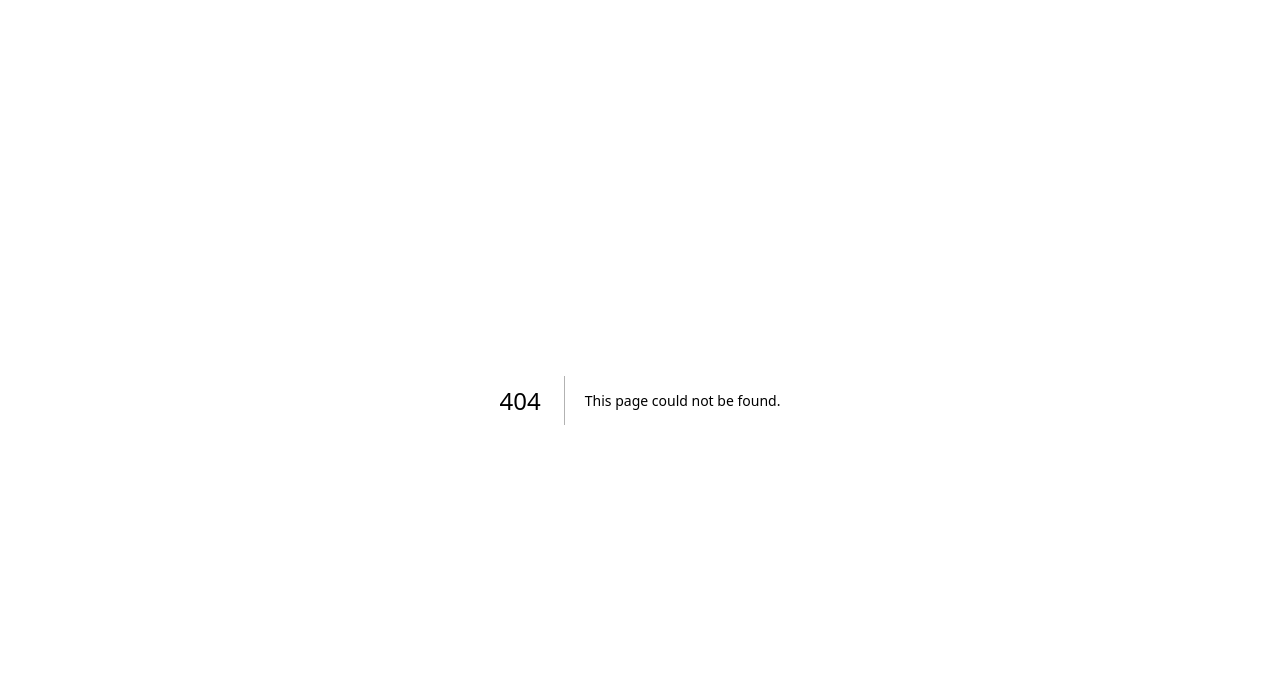
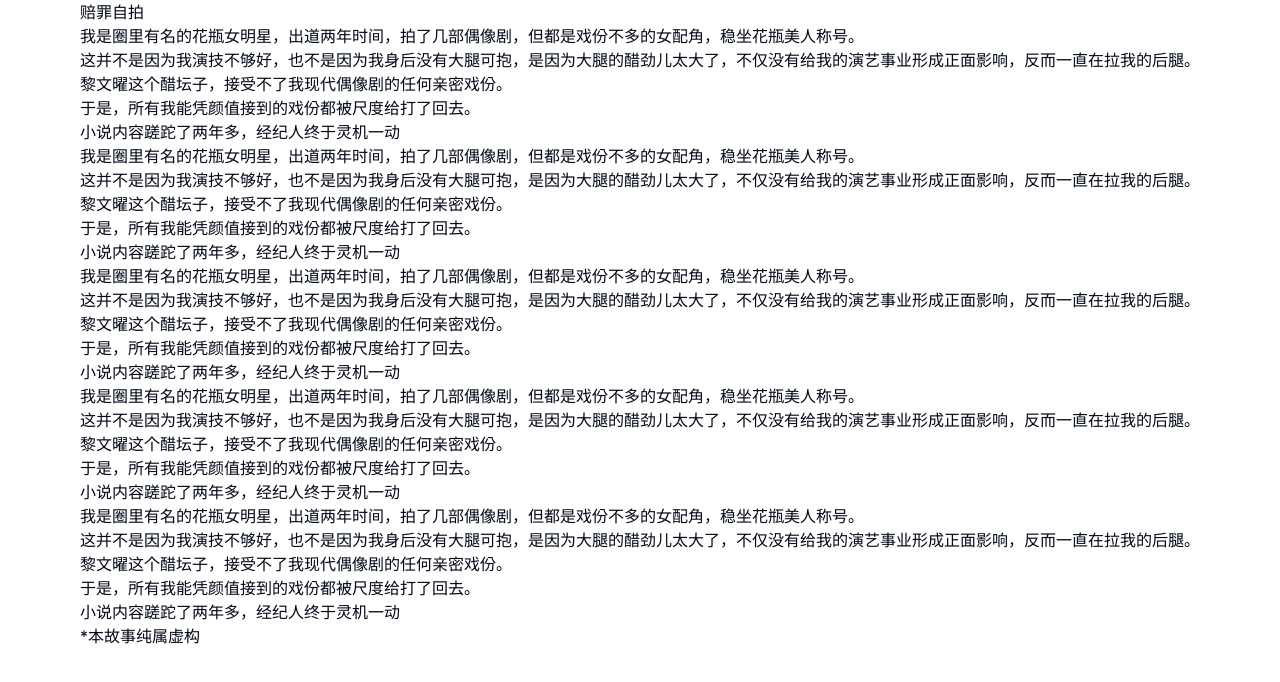
Before and after one commit to Loosand/AI-Story-Video, a Next.js app: page /story in a window 1280 px wide. Before the commit this address had no page. Shown: the top 682 px of the page. Built offline with nearby package versions, Linux system fonts and the light colour scheme.

Commit message:
🐉Feat: 添加故事详情页Demo

```diff
--- /dev/null
+++ b/app/story/layout.tsx
@@ -0,0 +1,7 @@
+export default function Layout({
+	children,
+}: Readonly<{
+	children: React.ReactNode
+}>) {
+	return <div className="flex items-center justify-center">{children}</div>
+}
--- /dev/null
+++ b/app/story/page.tsx
@@ -0,0 +1,5 @@
+import { StoryPage } from "@/features/story"
+
+export default function Page() {
+	return <StoryPage />
+}
--- /dev/null
+++ b/features/story/index.ts
@@ -0,0 +1 @@
+export * from "./pages"
--- /dev/null
+++ b/features/story/pages/StoryPage.tsx
@@ -0,0 +1,63 @@
+export function StoryPage() {
+	return (
+		<div className="relative h-screen w-1/2 space-y-10 overflow-hidden bg-gradient-to-r from-pink-100 via-white to-pink-50 px-20 outline">
+			<div className="animate-scroll-infinite space-y-10">
+				<h1 className="text-shadow-pink mx-auto mt-10 h-fit rounded-full px-10 py-3 text-center text-5xl font-bold text-white outline outline-black">
+					赔罪自拍
+				</h1>
+
+				<section className="space-y-5 indent-10 text-xl font-bold leading-loose">
+					<p>
+						我是圈里有名的花瓶女明星，出道两年时间，拍了几部偶像剧，但都是戏份不多的女配角，稳坐花瓶美人称号。
+					</p>
+					<p>
+						这并不是因为我演技不够好，也不是因为我身后没有大腿可抱，是因为大腿的醋劲儿太大了，不仅没有给我的演艺事业形成正面影响，反而一直在拉我的后腿。
+					</p>
+					<p>黎文曜这个醋坛子，接受不了我现代偶像剧的任何亲密戏份。</p>
+					<p>于是，所有我能凭颜值接到的戏份都被尺度给打了回去。</p>
+					<p>小说内容蹉跎了两年多，经纪人终于灵机一动</p>
+					<p>
+						我是圈里有名的花瓶女明星，出道两年时间，拍了几部偶像剧，但都是戏份不多的女配角，稳坐花瓶美人称号。
+					</p>
+					<p>
+						这并不是因为我演技不够好，也不是因为我身后没有大腿可抱，是因为大腿的醋劲儿太大了，不仅没有给我的演艺事业形成正面影响，反而一直在拉我的后腿。
+					</p>
+					<p>黎文曜这个醋坛子，接受不了我现代偶像剧的任何亲密戏份。</p>
+					<p>于是，所有我能凭颜值接到的戏份都被尺度给打了回去。</p>
+					<p>小说内容蹉跎了两年多，经纪人终于灵机一动</p>
+					<p>
+						我是圈里有名的花瓶女明星，出道两年时间，拍了几部偶像剧，但都是戏份不多的女配角，稳坐花瓶美人称号。
+					</p>
+					<p>
+						这并不是因为我演技不够好，也不是因为我身后没有大腿可抱，是因为大腿的醋劲儿太大了，不仅没有给我的演艺事业形成正面影响，反而一直在拉我的后腿。
+					</p>
+					<p>黎文曜这个醋坛子，接受不了我现代偶像剧的任何亲密戏份。</p>
+					<p>于是，所有我能凭颜值接到的戏份都被尺度给打了回去。</p>
+					<p>小说内容蹉跎了两年多，经纪人终于灵机一动</p>
+					<p>
+						我是圈里有名的花瓶女明星，出道两年时间，拍了几部偶像剧，但都是戏份不多的女配角，稳坐花瓶美人称号。
+					</p>
+					<p>
+						这并不是因为我演技不够好，也不是因为我身后没有大腿可抱，是因为大腿的醋劲儿太大了，不仅没有给我的演艺事业形成正面影响，反而一直在拉我的后腿。
+					</p>
+					<p>黎文曜这个醋坛子，接受不了我现代偶像剧的任何亲密戏份。</p>
+					<p>于是，所有我能凭颜值接到的戏份都被尺度给打了回去。</p>
+					<p>小说内容蹉跎了两年多，经纪人终于灵机一动</p>
+					<p>
+						我是圈里有名的花瓶女明星，出道两年时间，拍了几部偶像剧，但都是戏份不多的女配角，稳坐花瓶美人称号。
+					</p>
+					<p>
+						这并不是因为我演技不够好，也不是因为我身后没有大腿可抱，是因为大腿的醋劲儿太大了，不仅没有给我的演艺事业形成正面影响，反而一直在拉我的后腿。
+					</p>
+					<p>黎文曜这个醋坛子，接受不了我现代偶像剧的任何亲密戏份。</p>
+					<p>于是，所有我能凭颜值接到的戏份都被尺度给打了回去。</p>
+					<p>小说内容蹉跎了两年多，经纪人终于灵机一动</p>
+				</section>
+			</div>
+
+			<span className="text-shadow absolute bottom-4 right-4 text-white">
+				*本故事纯属虚构
+			</span>
+		</div>
+	)
+}
--- /dev/null
+++ b/features/story/pages/index.ts
@@ -0,0 +1 @@
+export * from "./StoryPage"
```
